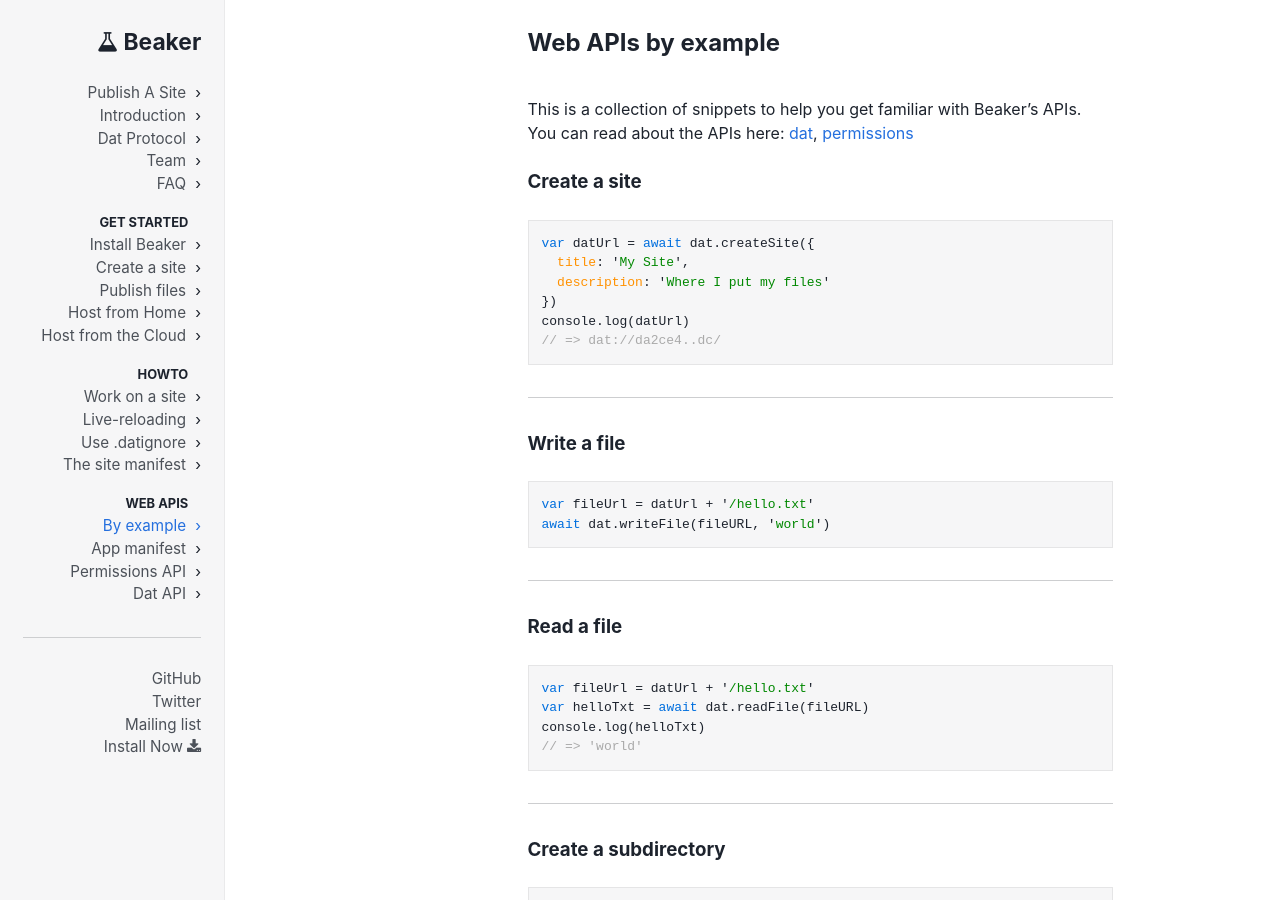
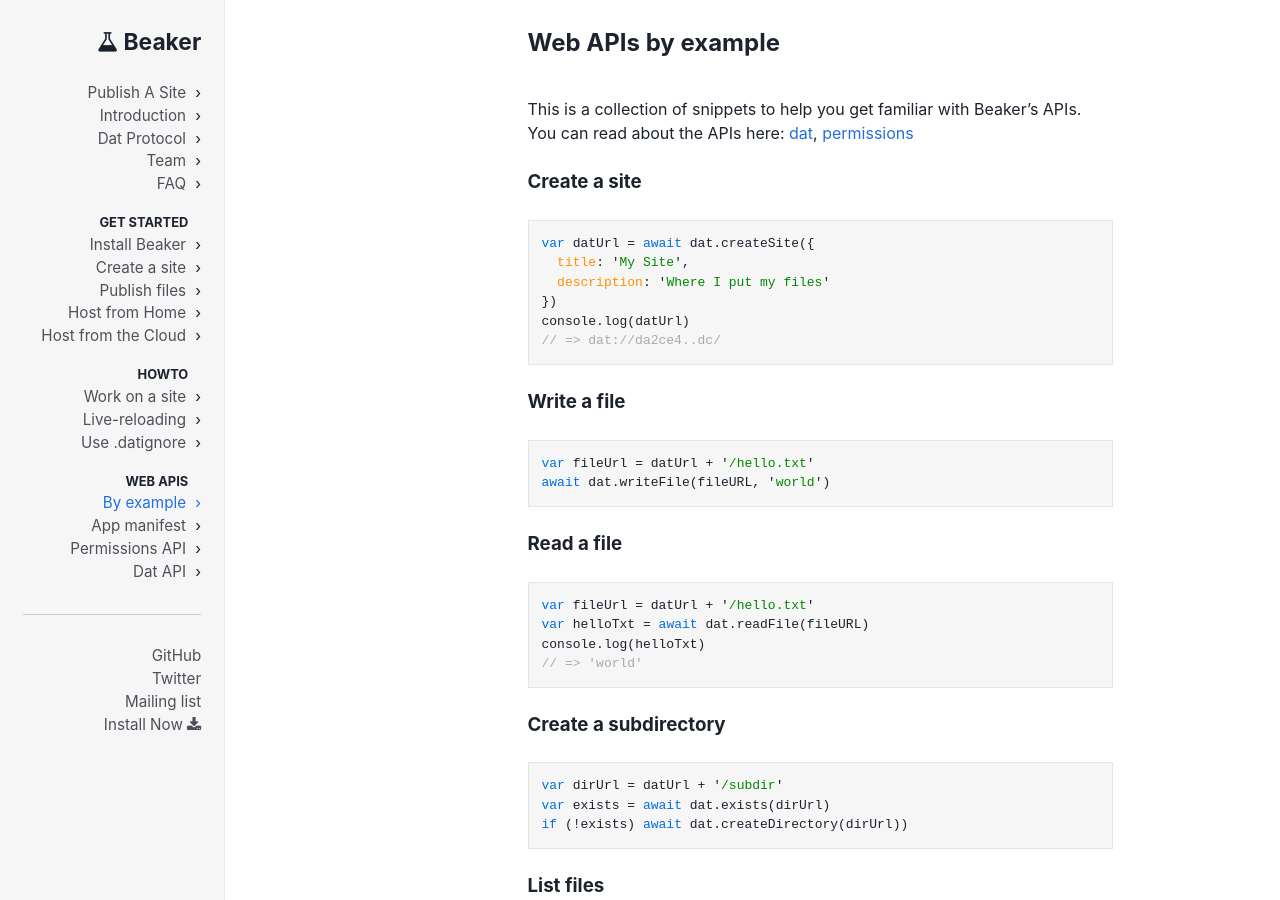
Before and after one commit to beakerbrowser/beakerbrowser.com, a Jekyll site: the page built from _docs/apis/by-example.md, in a window 1280 px wide and 900 px high. Built offline with Jekyll 4.4.1, drawn with Linux system fonts in a browser that asks for light colours.

Commit message:
Clean up api docs and remove site manifest howto

````diff
--- a/_docs/apis/by-example.md
+++ b/_docs/apis/by-example.md
@@ -19,7 +19,6 @@
 // => dat://da2ce4..dc/
 ```
 
-<hr class="nomargin">
 
 ### Write a file
 
@@ -28,7 +27,6 @@
 await dat.writeFile(fileURL, 'world')
 ```
 
-<hr class="nomargin">
 
 ### Read a file
 
@@ -39,7 +37,6 @@
 // => 'world'
 ```
 
-<hr class="nomargin">
 
 ### Create a subdirectory
 
@@ -49,7 +46,6 @@
 if (!exists) await dat.createDirectory(dirUrl))
 ```
 
-<hr class="nomargin">
 
 ### List files
 
@@ -64,7 +60,6 @@
 */
 ```
 
-<hr class="nomargin">
 
 ### Check if a file exists
 
@@ -74,7 +69,6 @@
 console.log(exists) // => true
 ```
 
-<hr class="nomargin">
 
 ### Get the last-modified time of a file
 
@@ -94,7 +88,6 @@
 } */
 ```
 
-<hr class="nomargin">
 
 ### Read a binary file
 
@@ -113,7 +106,6 @@
 document.querySelector('img').src = src
 ```
 
-<hr class="nomargin">
 
 ### Write a binary file
 
@@ -131,7 +123,6 @@
 await dat.writeFile(dstUrl, base64, 'base64')
 ```
 
-<hr class="nomargin">
 
 ### Request network access to a host
 
@@ -144,7 +135,6 @@
 // => 'granted'
 ```
 
-<hr class="nomargin">
 
 ### Request network access to all hosts
 
--- a/_docs/howto/site-manifest.md
+++ /dev/null
@@ -1,7 +0,0 @@
----
-title:    The site manifest
-category: Howto
-order:    4
----
-
-todo
````
Also changed, not shown: _docs/apis/dat.md (+3 -7 lines), _docs/howto/use-datignore.md (+1 -1 lines).
